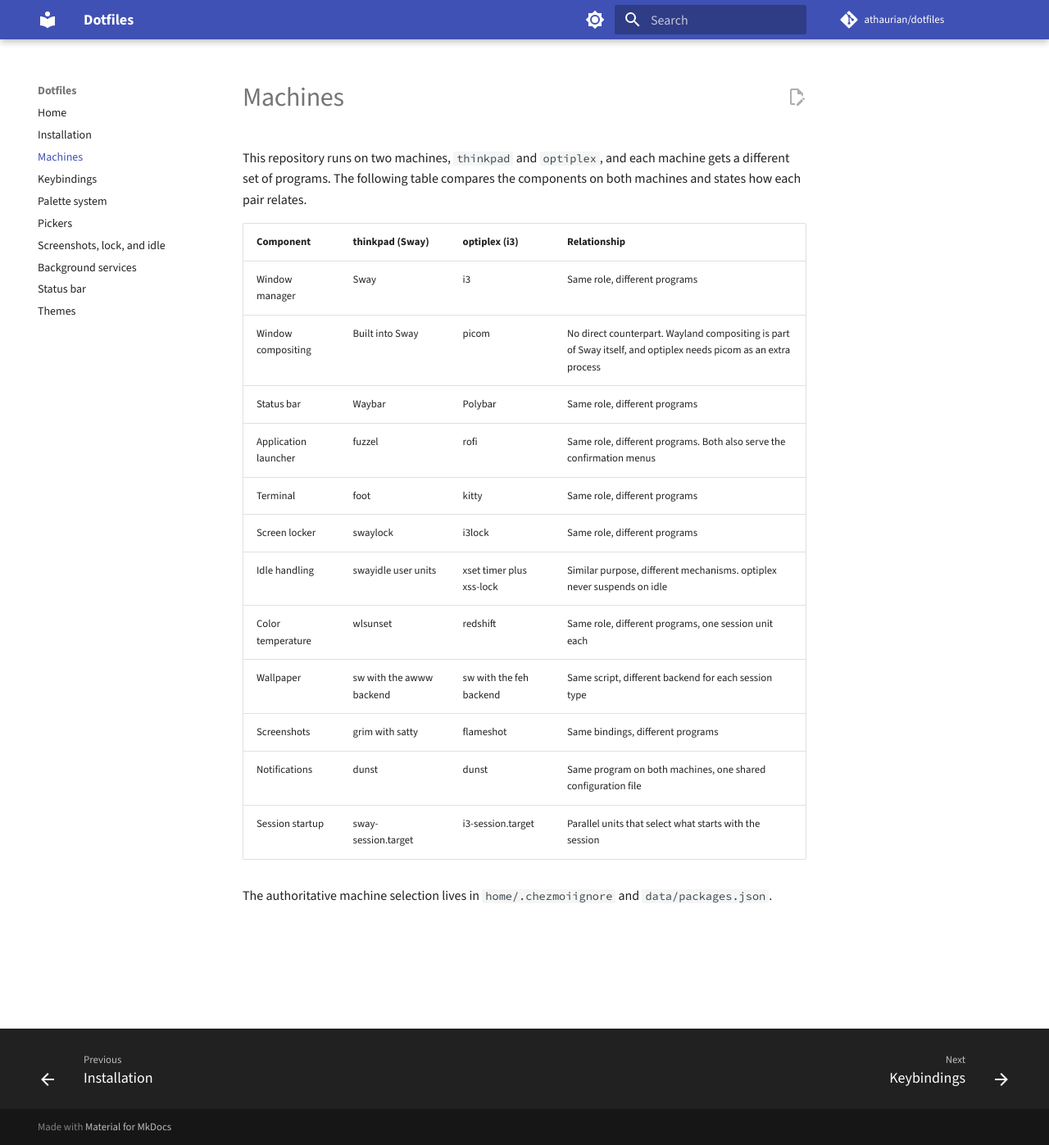
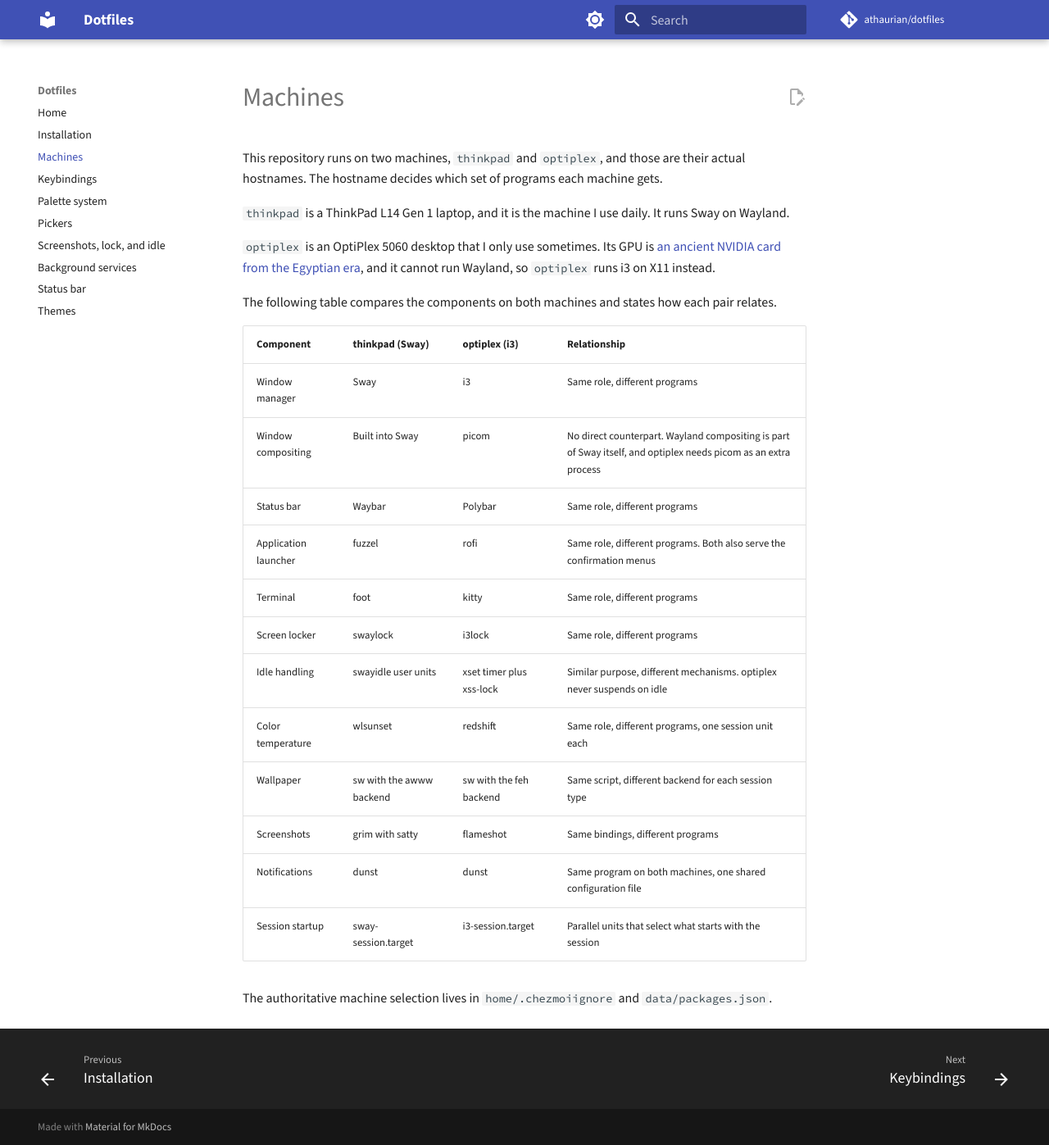
Before and after one commit to athaurian/dotfiles, an MkDocs documentation site: the page built from docs/machines.md, in a window 1280 px wide and 1397 px high. Shown: the whole window at 82% size. Built offline with MkDocs 1.6.1 and Material for MkDocs 9.7.7, drawn with Linux system fonts in a browser that asks for light colours; comment, search, counter and statistics services are not loaded.

Commit message:
docs: restore the greeting and describe the machines

```diff
--- a/docs/machines.md
+++ b/docs/machines.md
@@ -1,8 +1,18 @@
 # Machines
 
-This repository runs on two machines, `thinkpad` and `optiplex`, and each
-machine gets a different set of programs. The following table compares the
-components on both machines and states how each pair relates.
+This repository runs on two machines, `thinkpad` and `optiplex`, and those are
+their actual hostnames. The hostname decides which set of programs each machine
+gets.
+
+`thinkpad` is a ThinkPad L14 Gen 1 laptop, and it is the machine I use daily. It
+runs Sway on Wayland.
+
+`optiplex` is an OptiPlex 5060 desktop that I only use sometimes. Its GPU is
+[an ancient NVIDIA card from the Egyptian era](https://www.techpowerup.com/gpu-specs/geforce-gt-630-rev-2.c2376),
+and it cannot run Wayland, so `optiplex` runs i3 on X11 instead.
+
+The following table compares the components on both machines and states how each
+pair relates.
 
 | Component            | thinkpad (Sway)          | optiplex (i3)            | Relationship                                                                                                    |
 | -------------------- | ------------------------ | ------------------------ | --------------------------------------------------------------------------------------------------------------- |
```
Also changed, not shown: README.md (+2 -2 lines), docs/index.md (+2 -2 lines).
